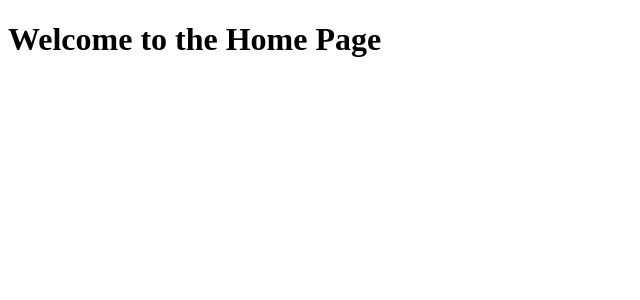
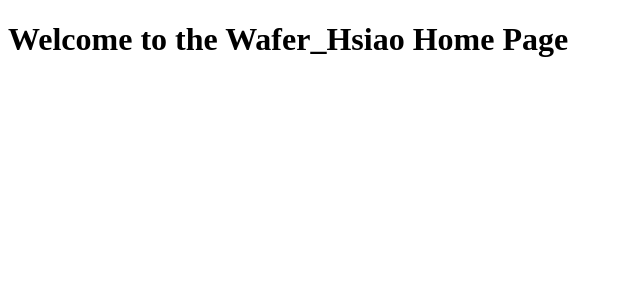
Before and after one commit to WaferHsiao/wafer_single_electronic_commerce_fontend, a Vue app: page / in a window 1280 px wide. Shown: the top 300 px of the page, without its empty margins (0-640 px from the left). Built offline with nearby package versions, Linux system fonts and the light colour scheme.

Commit message:
wafer test 修改home页面

```diff
--- a/src/views/Home.vue
+++ b/src/views/Home.vue
@@ -1,6 +1,6 @@
 <template>
     <div>
-      <h1>Welcome to the Home Page</h1>
+      <h1>Welcome to the Wafer_Hsiao Home Page</h1>
     </div>
   </template>
 
```
